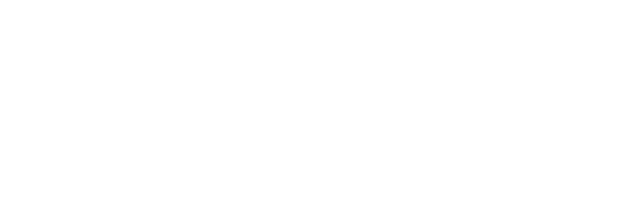
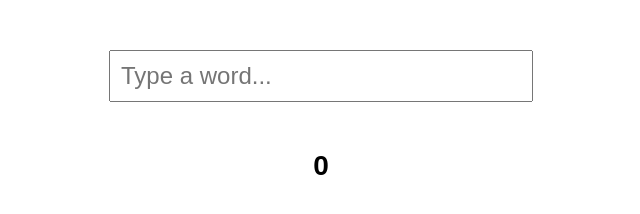
Before and after one commit to acciojob/mini-scrabble-Raonikhil7488, a website: page main.html in a window 1280 px wide. Shown: the whole page, without its empty margins (319-959 px from the left). Drawn offline with Linux system fonts and the light colour scheme.

Commit message:
created a submission

```diff
--- a/main.html
+++ b/main.html
@@ -8,6 +8,11 @@
 
 <body>
 	<!-- the entire body must be written by student -->
+
+  <input type="text" id="evaluatedText" placeholder="Type a word..." />
+
+  <h3 id="letterCount">0</h3>
+
     <script type="text/javascript" src="./script.js">
 </script>
 
--- a/script.js
+++ b/script.js
@@ -1 +1,9 @@
 //your code here
+ const textBox = document.getElementById('evaluatedText');
+    const letterCountDisplay = document.getElementById('letterCount');
+
+    // Event listener to count letters in real-time
+    textBox.addEventListener('input', function() {
+      const letterCount = textBox.value.length; // Get the length of the input value
+      letterCountDisplay.textContent = letterCount; // Update the h3 element with the letter count
+    });
--- a/styles.css
+++ b/styles.css
@@ -1,2 +1,18 @@
-
 /* Your CSS Code here. */
+ body {
+      font-family: Arial, sans-serif;
+      text-align: center;
+      margin-top: 50px;
+    }
+    #evaluatedText {
+      font-size: 24px;
+      padding: 10px;
+      width: 400px;
+      color: #000;
+      margin-bottom: 20px;
+    }
+    #letterCount {
+      font-size: 28px;
+      font-weight: bold;
+      color: black;
+    }
```
